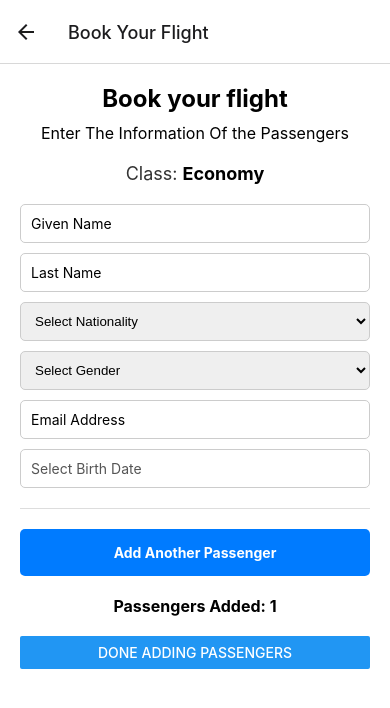
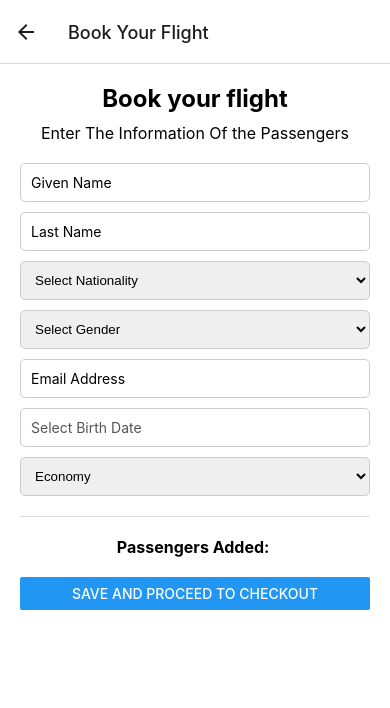
Before and after one commit to zach493/Mobile-App, a React Native app: screen /Booking in a window 390 px wide. Shown: the top 708 px of the page. Built offline with nearby package versions, Linux system fonts and the light colour scheme.

Commit message:
database

```diff
--- a/BookingScreen.js
+++ b/BookingScreen.js
@@ -1,35 +1,27 @@
 import React, { useState, useEffect } from 'react';
 import { View, Text, TextInput, Button, TouchableOpacity, ScrollView, StyleSheet } from 'react-native';
-import { useNavigation } from '@react-navigation/native'; // Import navigation hook
+import { useNavigation } from '@react-navigation/native';
 import { Picker } from '@react-native-picker/picker';
 import DateTimePicker from '@react-native-community/datetimepicker';
+import axios from 'axios'; // Import Axios
 
 const BookingScreen = ({ route }) => {
-  const navigation = useNavigation(); // Initialize navigation
-  const { passengers: initialPassengerCount, travelClass } = route.params || {};
+  const navigation = useNavigation();
+  const { passengers: initialPassengerCount, travelClass, AirportOrigin, AirportDest } = route.params || {};
   const [passengers, setPassengers] = useState([]);
-  const [passengerCount, setPassengerCount] = useState(initialPassengerCount || 1);
 
   useEffect(() => {
-    const initialPassengers = Array.from({ length: passengerCount }, () => ({
+    const initialPassengers = Array.from({ length: initialPassengerCount || 1 }, () => ({
       givenName: '',
       lastName: '',
       nationality: '',
       gender: '',
       email: '',
       birthDate: null,
+      travelClass: travelClass || 'Economy',
     }));
     setPassengers(initialPassengers);
-  }, [passengerCount]);
-
-  const addPassenger = () => {
-    const newPassenger = { givenName: '', lastName: '', nationality: '', gender: '', email: '', birthDate: null };
-    const updatedPassengers = [...passengers, newPassenger];
-
-    setPassengers(updatedPassengers);
-    setPassengerCount(updatedPassengers.length);  // Update the count based on the length of the updated array
-  };
-
+  }, [initialPassengerCount, travelClass]);
 
   const updatePassenger = (index, key, value) => {
     const updatedPassengers = [...passengers];
@@ -37,15 +29,37 @@ const BookingScreen = ({ route }) => {
     setPassengers(updatedPassengers);
   };
 
+  const savePassengersToDatabase = async () => {
+    try {
+      const passengerData = passengers.map(passenger => ({
+        Name: `${passenger.givenName} ${passenger.lastName}`,
+        Nationality: passenger.nationality,
+        Gender: passenger.gender,
+        Email: passenger.email,
+        Birthdate: passenger.birthDate ? passenger.birthDate.toISOString().split('T')[0] : null, // Format date
+        Class: passenger.travelClass,
+      }));
+
+      // Send data to the API
+      const response = await axios.post('https://localhost:3660/users', { passengers: passengerData });
+      console.log('Data saved successfully:', response.data);
+
+      // Navigate to Checkout with passengers and airport details
+      navigation.navigate('Checkout', {
+        passengers: passengerData,
+        travelClass,
+        AirportOrigin,
+        AirportDest
+      });
+    } catch (error) {
+      console.error('Error saving passenger data:', error);
+    }
+  };
+
   return (
     <ScrollView contentContainerStyle={styles.container}>
       <Text style={styles.title}>Book your flight</Text>
       <Text style={styles.subtitle}>Enter The Information Of the Passengers</Text>
-
-      <View style={styles.detailContainer}>
-        <Text style={styles.label}>Class:</Text>
-        <Text style={styles.value}>{travelClass || 'Economy'}</Text>
-      </View>
 
       {passengers.map((passenger, index) => (
         <View key={index} style={styles.passengerContainer}>
@@ -107,21 +121,23 @@ const BookingScreen = ({ route }) => {
               }}
             />
           )}
+          <Picker
+            selectedValue={passenger.travelClass}
+            style={styles.input}
+            onValueChange={(value) => updatePassenger(index, 'travelClass', value)}
+          >
+            <Picker.Item label="Economy" value="Economy" />
+            <Picker.Item label="Business" value="Business" />
+            <Picker.Item label="First Class" value="First Class" />
+          </Picker>
         </View>
       ))}
 
-      <TouchableOpacity style={styles.addButton} onPress={addPassenger}>
-        <Text style={styles.addButtonText}>Add Another Passenger</Text>
-      </TouchableOpacity>
-
-      <Text style={styles.passengerCount}>Passengers Added: {passengerCount}</Text>
+      <Text style={styles.passengerCount}>Passengers Added: {initialPassengerCount}</Text>
 
       <Button
-        title="Done Adding Passengers"
-        onPress={() => {
-          console.log('Passengers:', passengers);
-          navigation.navigate('Checkout', { passengers }); // Navigate to CheckoutScreen
-        }}
+        title="Save and Proceed to Checkout"
+        onPress={savePassengersToDatabase}
       />
     </ScrollView>
   );
@@ -143,20 +159,6 @@ const styles = StyleSheet.create({
     fontSize: 16,
     marginBottom: 20,
     textAlign: 'center',
-  },
-  detailContainer: {
-    marginBottom: 20,
-    flexDirection: 'row',
-    justifyContent: 'center',
-  },
-  label: {
-    fontSize: 18,
-    color: '#333',
-  },
-  value: {
-    fontSize: 18,
-    fontWeight: 'bold',
-    marginLeft: 5,
   },
   passengerContainer: {
     marginBottom: 20,
@@ -182,17 +184,6 @@ const styles = StyleSheet.create({
   dateText: {
     color: '#555',
   },
-  addButton: {
-    backgroundColor: '#007BFF',
-    padding: 15,
-    borderRadius: 5,
-    alignItems: 'center',
-    marginBottom: 20,
-  },
-  addButtonText: {
-    color: '#fff',
-    fontWeight: 'bold',
-  },
   passengerCount: {
     fontSize: 16,
     fontWeight: 'bold',
--- a/CheckoutScreen.js
+++ b/CheckoutScreen.js
@@ -1,12 +1,36 @@
 import React from 'react';
 import { View, Text, Image, StyleSheet, TouchableOpacity, ScrollView } from 'react-native';
 
-const CheckoutScreen = ({ route,navigation }) => {
-  const { passengers } = route.params || [];
+const classPrices = {
+  Economy: 6875,
+  Business: 14502,
+  'First Class': 10049,
+};
+
+const CheckoutScreen = ({ route, navigation }) => {
+  const { passengers, flight_info, AirportOrigin, AirportDest } = route.params || {}; // Destructure here
+
+  const travelTax = 1620;
+
+  const calculateTotalCost = () => {
+    const flightCost = passengers.reduce((total, passenger) => {
+      return total + (classPrices[passenger.travelClass] || 0);
+    }, 0);
+    return flightCost + travelTax;
+  };
+
+  const getRandomFlightTime = () => {
+    const hours = Math.floor(Math.random() * 24);
+    const minutes = Math.floor(Math.random() * 60);
+    return `${hours.toString().padStart(2, '0')}:${minutes.toString().padStart(2, '0')}`;
+  };
+
+  const totalCost = calculateTotalCost();
+  const departureTime = getRandomFlightTime();
+  const arrivalTime = getRandomFlightTime();
 
   return (
     <ScrollView contentContainerStyle={styles.container}>
-
       <Image
         source={require('./img/card.png')}
         style={styles.cardImage}
@@ -14,19 +38,18 @@ const CheckoutScreen = ({ route,navigation }) => {
 
       {/* Flight Details */}
       <View style={styles.flightDetails}>
-        <Text style={styles.flightTime}>7:45</Text>
-        <Text style={styles.airportCode}>MNL</Text>
-        <Text style={styles.flightDuration}>1h 15m</Text>
-        <Text style={styles.directText}>Direct</Text>
-        <Text style={styles.flightTime}>9:00</Text>
-        <Text style={styles.airportCode}>KLO</Text>
+        <Text style={styles.flightTime}>{departureTime} AM</Text>
+        <Text style={styles.airportCode}>{AirportOrigin}</Text>
+        <Text style={styles.directText}>{flight_info?.type || 'Direct'}</Text>
+        <Text style={styles.flightTime}>{arrivalTime} PM</Text>
+        <Text style={styles.airportCode}>{AirportDest}</Text>
       </View>
 
       {/* Payment Details */}
       <Text style={styles.paymentTitle}>Making Payment to Philippine Airline</Text>
       <View style={styles.costDetails}>
         <Text style={styles.costText}>Flight cost</Text>
-        <Text style={styles.costValue}>₱1600.00</Text>
+        <Text style={styles.costValue}>₱{passengers.length > 0 ? passengers.reduce((total, passenger) => total + classPrices[passenger.travelClass], 0).toFixed(2) : '0.00'}</Text>
       </View>
       <View style={styles.costDetails}>
         <Text style={styles.costText}>Airline fee</Text>
@@ -34,11 +57,11 @@ const CheckoutScreen = ({ route,navigation }) => {
       </View>
       <View style={styles.costDetails}>
         <Text style={styles.costText}>Tax</Text>
-        <Text style={styles.costValue}>₱100.00</Text>
+        <Text style={styles.costValue}>₱{travelTax.toFixed(2)}</Text>
       </View>
       <View style={styles.totalCostDetails}>
         <Text style={styles.totalCostText}>Total Cost :</Text>
-        <Text style={styles.totalCostValue}>₱1900</Text>
+        <Text style={styles.totalCostValue}>₱{totalCost.toFixed(2)}</Text>
       </View>
 
       {/* Button */}
@@ -58,15 +81,6 @@ const styles = StyleSheet.create({
     padding: 16,
     backgroundColor: '#fff',
   },
-  backButton: {
-    position: 'absolute',
-    top: 16,
-    left: 16,
-  },
-  backText: {
-    fontSize: 20,
-    color: '#000',
-  },
   cardImage: {
     width: '100%',
     height: 250,
@@ -85,10 +99,6 @@ const styles = StyleSheet.create({
     fontWeight: 'bold',
   },
   airportCode: {
-    fontSize: 16,
-    color: '#555',
-  },
-  flightDuration: {
     fontSize: 16,
     color: '#555',
   },
--- a/TicketDetail.js
+++ b/TicketDetail.js
@@ -57,6 +57,8 @@ export default function TicketDetail({ route, navigation }) {
             navigation.navigate('Booking', {
               passengers: selectedPassengers,
               travelClass: selectedClass,
+              AirportOrigin: ticket.departure, // Assuming ticket has departure airport info
+              AirportDest: ticket.destination, // Assuming ticket has destination airport info
             })
           }
         >
```
Also changed, not shown: server.js (+32 -1 lines).
